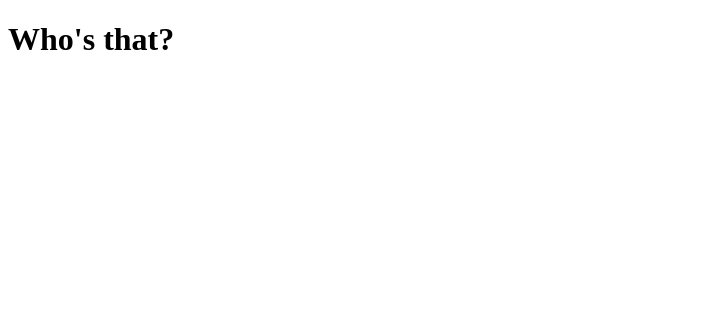
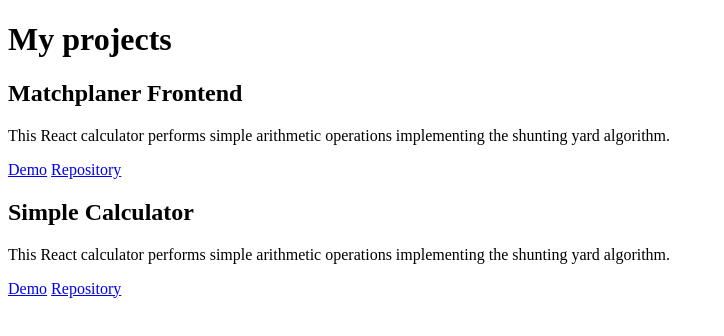
Before and after one commit to savnnaka/savnnaka.github.io, a plain HTML site: page index.html in a window 1280 px wide. Shown: the whole page, without its empty margins (0-724 px from the left). Drawn offline with Linux system fonts and the light colour scheme.

Commit message:
Update link tree

```diff
--- a/index.html
+++ b/index.html
@@ -1,4 +1,16 @@
 <!DOCTYPE html>
+<head>
+    <meta charset="utf-8">
+    <title>savnnaka</title>
+</head>
 <html>
-    <h1>Who's that?</h1>
+    <h1>My projects</h1>
+    <h2>Matchplaner Frontend</h2>
+    <p>This React calculator performs simple arithmetic operations implementing the shunting yard algorithm.</p>
+    <a href="https://savnnaka.github.io/matchplaner-test/">Demo</a>
+    <a href="https://github.com/savnnaka/matchplaner-test/tree/main/SS23/React/MP/frontend">Repository</a>
+    <h2>Simple Calculator</h2>
+    <p>This React calculator performs simple arithmetic operations implementing the shunting yard algorithm.</p>
+    <a href="https://savnnaka.github.io/cat_calculator/">Demo</a>
+    <a href="https://github.com/savnnaka/cat_calculator">Repository</a>
 </html>
```
